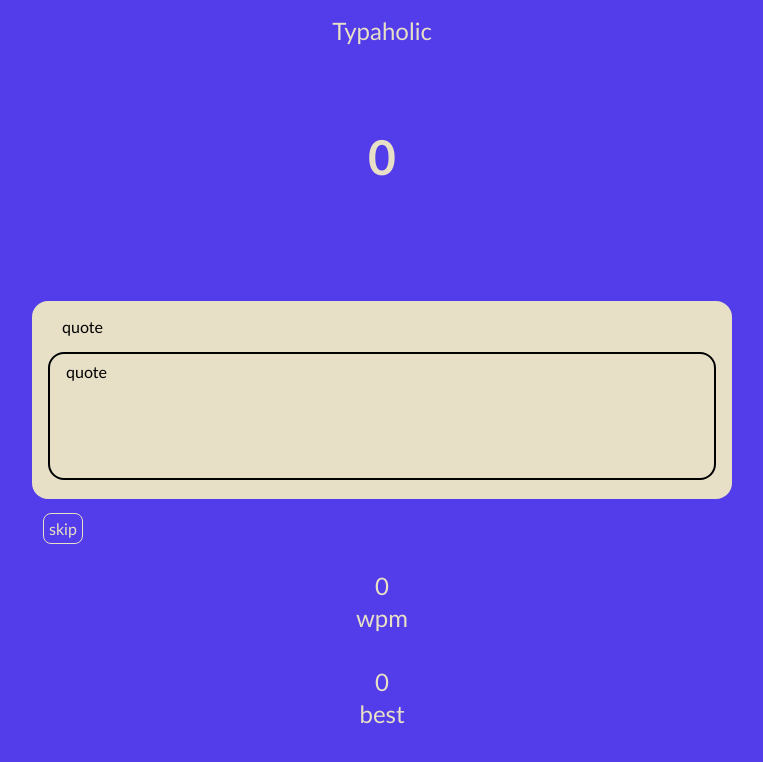
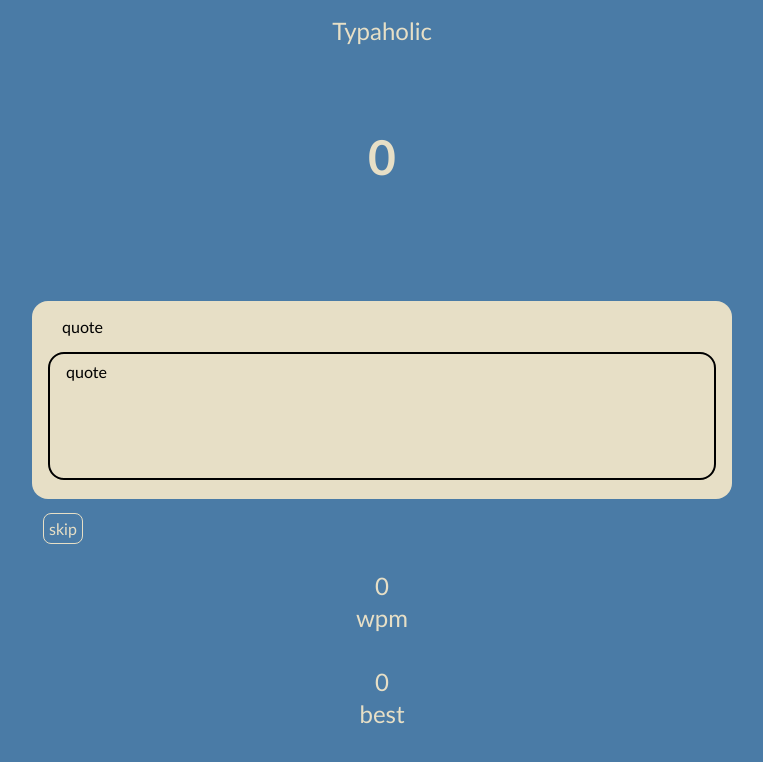
Before and after one commit to nh987/typaholic, a plain HTML site: page index.html in a window 1280 px wide. Shown: the whole page, without its empty margins (258-1021 px from the left). Drawn offline with Linux system fonts and the light colour scheme; no server answers.

Commit message:
style changes

```diff
--- a/styles.css
+++ b/styles.css
@@ -8,7 +8,7 @@ body {
     align-items: center;
     min-height: 100vh;
     margin: 0;
-    background-color: #533cea
+    background-color: #4a7ba6
 }
 
 body, .quote-input {
```
